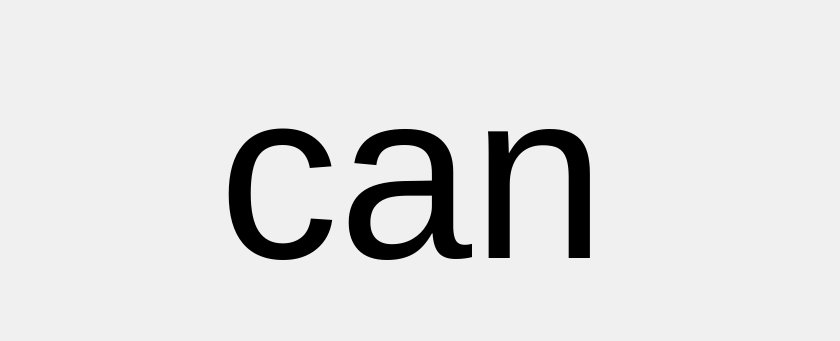
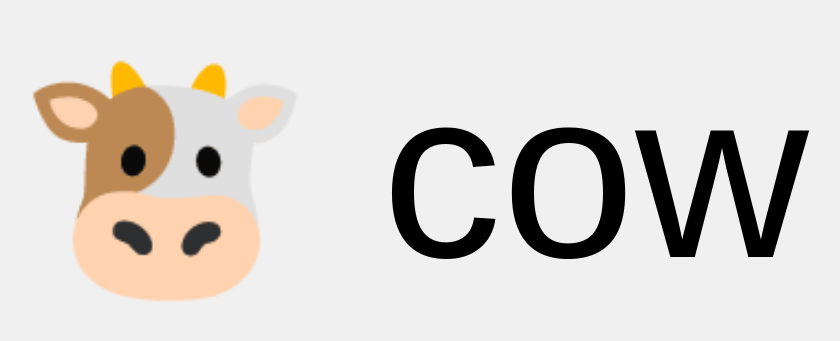
Before and after one commit to MattCruikshank/mattcruikshank.github.io, a plain HTML site: page nate_words.html in a window 1280 px wide. Shown: the part 225-566 px from the top of the page, without its empty margins (228-1068 px from the left). Drawn offline with Linux system fonts and the light colour scheme.

Commit message:
Update nate_words.html

```diff
--- a/nate_words.html
+++ b/nate_words.html
@@ -25,7 +25,11 @@
 
   <script>
     // Your word list
-    const words = ["the", "see", "can", "we", "I"];
+    // const words = ["the", "see", "can", "we", "I"];
+    const words = [
+      "🐶 dog", "🐷 pig", "🦊 fox", "🐱 cat", "🐮 cow", "🐀 rat", "🦇 bat", "🦉 owl", "🐝 bee", "🕸️ web", "🌞 sun"
+    ];
+
 
     const wordElement = document.getElementById("word");
     let lastWord = null;
```
